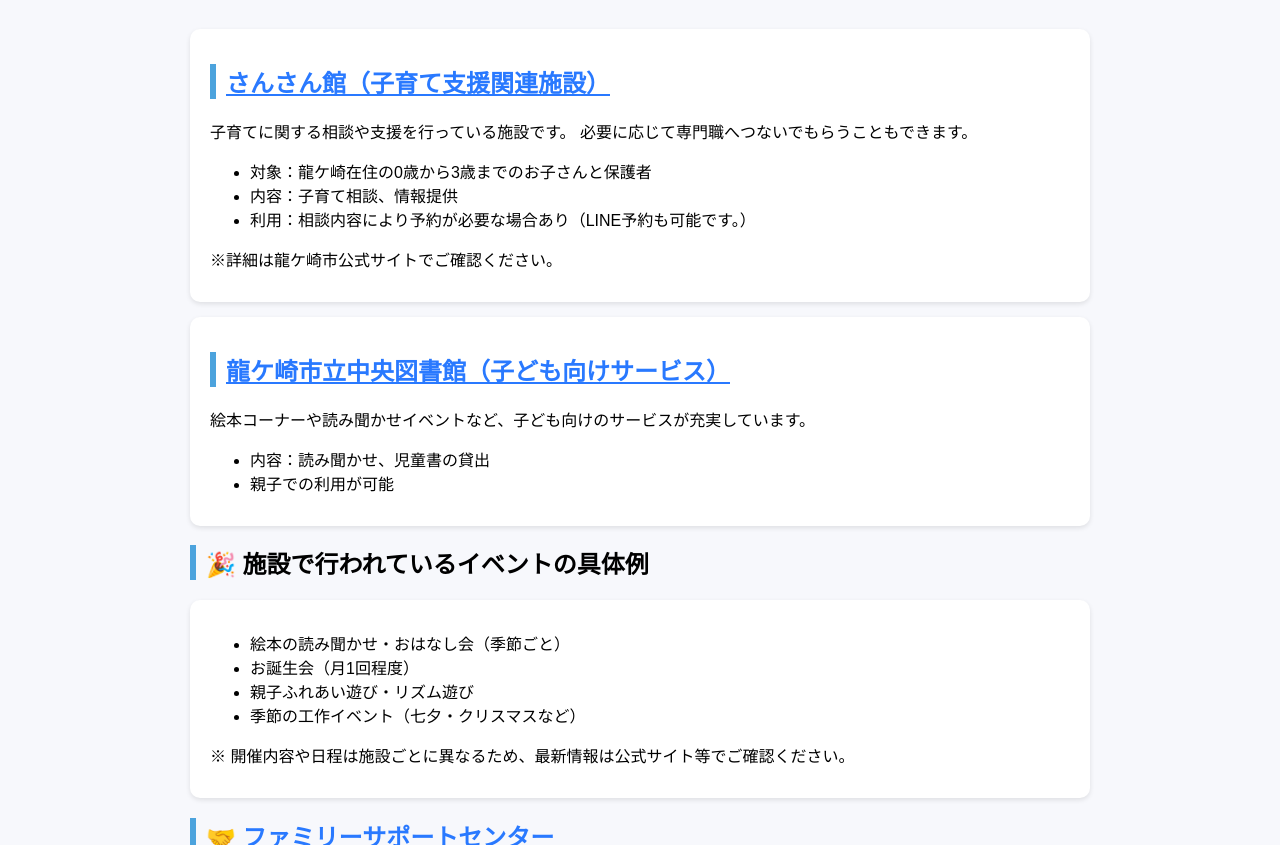
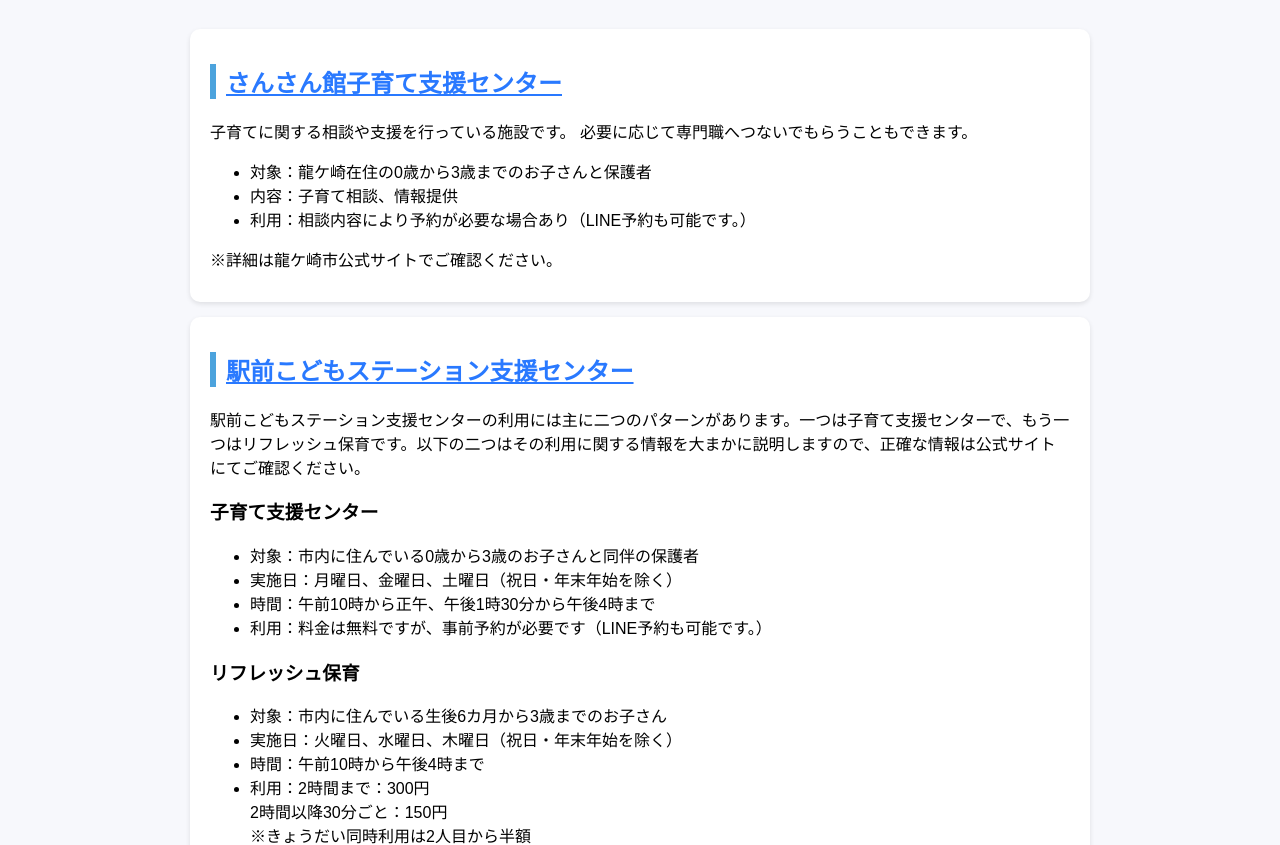
Before and after one commit to Akimarum8/ryuugasakikosodatesiennmatomesaito, a plain HTML site: page facility.html in a window 1280 px wide. Shown: the part 255-1100 px from the top of the page. Drawn offline with Linux system fonts and the light colour scheme.

Commit message:
Update facility.html

```diff
--- a/facility.html
+++ b/facility.html
@@ -16,7 +16,7 @@
 
 <main>
     <div class="card">
-        <h2><a href="https://www.city.ryugasaki.ibaraki.jp/fukushi/kosodate/dekakeru/kosodateshien/2013081500039.html">さんさん館（子育て支援関連施設）</a></h2>
+        <h2><a href="https://www.city.ryugasaki.ibaraki.jp/fukushi/kosodate/dekakeru/kosodateshien/2013081500039.html">さんさん館子育て支援センター</a></h2>
         <p>
             子育てに関する相談や支援を行っている施設です。
             必要に応じて専門職へつないでもらうこともできます。
@@ -30,6 +30,29 @@
             ※詳細は龍ケ崎市公式サイトでご確認ください。
         </p>
     </div>
+
+    <div class="card">
+        <h2><a href="https://www.city.ryugasaki.ibaraki.jp/fukushi/kosodate/dekakeru/kosodateshien/kosodatesiencenter6.html">駅前こどもステーション支援センター</a></h2>
+        <p>駅前こどもステーション支援センターの利用には主に二つのパターンがあります。一つは子育て支援センターで、もう一つはリフレッシュ保育です。以下の二つはその利用に関する情報を大まかに説明しますので、正確な情報は公式サイトにてご確認ください。
+        <h3>子育て支援センター</h3>
+        <ul>
+            <li>対象：市内に住んでいる0歳から3歳のお子さんと同伴の保護者</li>
+            <li>実施日：月曜日、金曜日、土曜日（祝日・年末年始を除く）</li>
+            <li>時間：午前10時から正午、午後1時30分から午後4時まで</li>
+            <li>利用：料金は無料ですが、事前予約が必要です（LINE予約も可能です。）</li>
+        </ul>
+        <h3>リフレッシュ保育</h3>
+        <ul>
+            <li>対象：市内に住んでいる生後6カ月から3歳までのお子さん</li>
+            <li>実施日：火曜日、水曜日、木曜日（祝日・年末年始を除く）</li>
+            <li>時間：午前10時から午後4時まで</li>
+            <li>
+                利用：2時間まで：300円<br>
+                2時間以降30分ごと：150円<br>
+                ※きょうだい同時利用は2人目から半額<br>
+                ※利用には事前予約が必要です。
+            </li>
+        </ul>
 
     <div class="card">
         <h2><a href="https://tosyo.city.ryugasaki.ibaraki.jp/">龍ケ崎市立中央図書館（子ども向けサービス）</a></h2>
```
